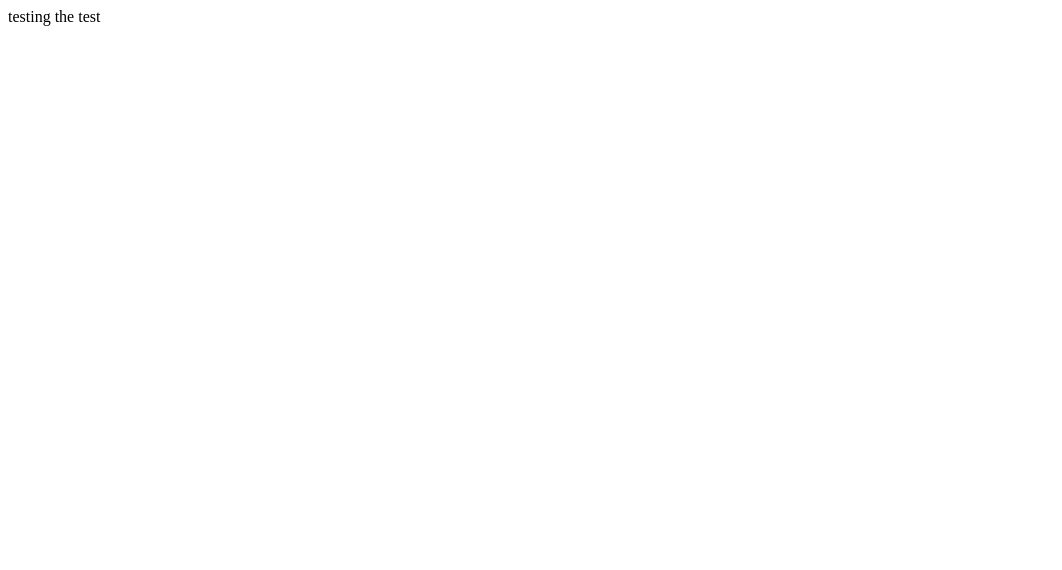
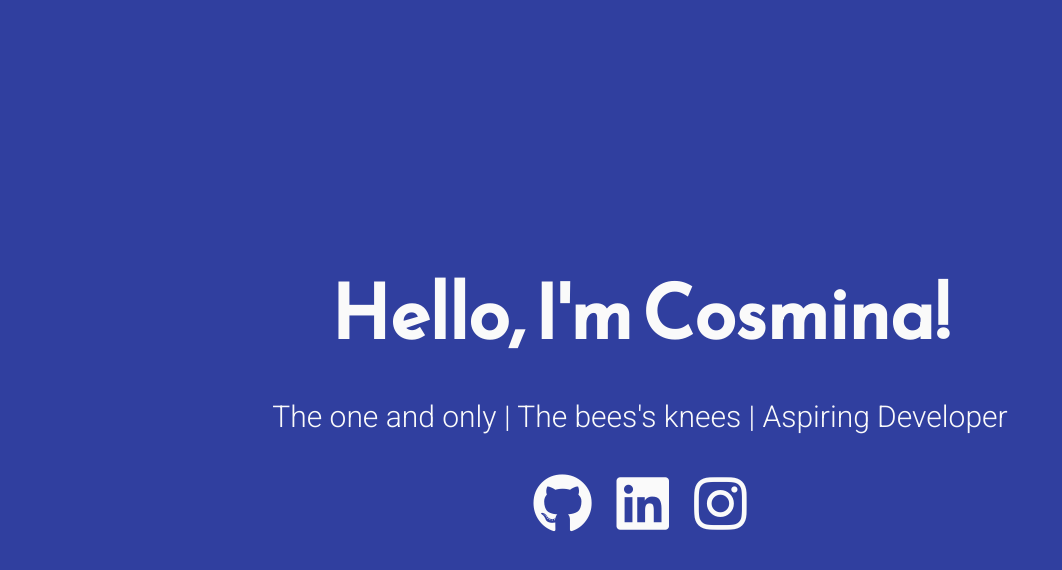
Before and after one commit to cosminasolomon/cosminasolomon.github.io, a plain HTML site: page index.html in a window 1280 px wide. Shown: the whole page, without its empty margins (0-1062 px from the left). Drawn offline with Linux system fonts and the light colour scheme.

Commit message:
commit first landing page

```diff
--- /dev/null
+++ b/css/reset.css
@@ -0,0 +1,25 @@
+/* Minimal CSS Reset */
+
+html {
+  box-sizing: border-box;
+  font-size: 12px;
+}
+
+*, *:before, *:after {
+  box-sizing: inherit;
+}
+
+body, h1, h2, h3, h4, h5, h6, p, ol, ul {
+  margin: 0;
+  padding: 0;
+  font-weight: normal;
+}
+
+ol, ul {
+  list-style: none;
+}
+
+img {
+  max-width: 100%;
+  height: auto;
+}
--- /dev/null
+++ b/css/styles.css
@@ -0,0 +1,71 @@
+/* Typography */
+
+html {
+	font-family: 'Roboto', sans-serif;
+}
+
+@media (min-width: 576px) {
+	html {
+		font-size: 14px;
+	}
+}
+
+@media (min-width: 768px) {
+	html {
+		font-size: 16px;
+	}
+}
+
+@media (min-width: 992px) {
+	html {
+		font-size: 18px;
+	}
+}
+
+@media (min-width: 1200px) {
+	html {
+		font-size: 20px;
+	}
+}
+
+.icons-social i {
+	font-size: 3em;
+}
+
+/* Custom Styles */
+
+main {
+	display: flex;
+	flex-direction: column;
+	min-height: 100vh;
+	justify-content: center;
+	padding: 0 30px;
+	text-align: center;
+}
+
+main > .intro {
+	font-family: 'Reem Kufi', sans-serif;
+	font-size: 3.75em;
+	font-weight: 600;
+}
+
+main > .tagline {
+	font-size: 1.5rem;
+	margin: 1.5rem 0;
+	font-weight: 100;
+}
+
+.icons-social i {
+	padding: 10px;
+}
+
+.devto {
+	margin-bottom: -0.20rem;
+}
+
+.devto svg {
+	margin-bottom: -0.20rem;
+	margin-left: 0.675rem;;
+	width: 2.65rem;
+	height: 2.65rem;
+}
--- /dev/null
+++ b/css/themes/green-white.css
@@ -0,0 +1,14 @@
+/* Theme */
+
+main {
+	background: #43A047;
+	color: #FAFAFA;
+}
+
+.icons-social a {
+	color: #FAFAFA;
+}
+
+.icons-social a svg path{
+	fill: #FAFAFA;
+}
--- /dev/null
+++ b/css/themes/grey-white.css
@@ -0,0 +1,14 @@
+/* Theme */
+
+main {
+	background: #485564;
+	color: #FAFAFA;
+}
+
+.icons-social a {
+	color: #FAFAFA;
+}
+
+.icons-social a svg path{
+	fill: #FAFAFA;
+}
--- /dev/null
+++ b/css/themes/indigo-white.css
@@ -0,0 +1,14 @@
+/* Theme */
+
+main {
+	background: #303F9F;
+	color: #FAFAFA;
+}
+
+.icons-social a {
+	color: #FAFAFA;
+}
+
+.icons-social a svg path{
+	fill: #FAFAFA;
+}
--- /dev/null
+++ b/css/themes/red-white.css
@@ -0,0 +1,14 @@
+/* Theme */
+
+main {
+	background: #AF3D4E;
+	color: #FAFAFA;
+}
+
+.icons-social a {
+	color: #FAFAFA;
+}
+
+.icons-social a svg path{
+	fill: #FAFAFA;
+}
--- /dev/null
+++ b/css/themes/white-blue.css
@@ -0,0 +1,14 @@
+/* Theme */
+
+main {
+	background: #FAFAFA;
+	color: #0277BD;
+}
+
+.icons-social a {
+	color: #0277BD;
+}
+
+.icons-social a svg path{
+	fill: #0277BD;
+}
--- /dev/null
+++ b/css/themes/white-grey.css
@@ -0,0 +1,14 @@
+/* Theme */
+
+main {
+	background: #EDEDED;
+	color: #4B5658;
+}
+
+.icons-social a {
+	color: #4B5658;
+}
+
+.icons-social a svg path{
+	fill: #4B5658;
+}
--- /dev/null
+++ b/css/themes/white-indigo.css
@@ -0,0 +1,14 @@
+/* Theme */
+
+main {
+	background: #E8EAF6;
+	color: #303F9F;
+}
+
+.icons-social a {
+	color: #303F9F;
+}
+
+.icons-social a svg path{
+	fill: #303F9F;
+}
--- /dev/null
+++ b/css/themes/white-red.css
@@ -0,0 +1,14 @@
+/* Theme */
+
+main {
+	background: #EDEDED;
+	color: #AF3D4E;
+}
+
+.icons-social a {
+	color: #AF3D4E;
+}
+
+.icons-social a svg path{
+	fill: #AF3D4E;
+}
--- /dev/null
+++ b/css/themes/yellow-black.css
@@ -0,0 +1,14 @@
+/* Theme */
+
+main {
+	background: #FFEB3B;
+	color: #1E1E1E;
+}
+
+.icons-social a {
+	color: #1E1E1E;
+}
+
+.icons-social a svg path{
+	fill: #1E1E1E;
+}
--- a/index.html
+++ b/index.html
@@ -1 +1,38 @@
-testing the test
+<!DOCTYPE html>
+<html>
+<head>
+	<meta charset="utf-8">
+	<meta http-equiv="X-UA-Compatible" content="IE=edge">
+	<meta name="viewport" content="width=device-width, initial-scale=1.0">
+
+	<title>Cosmina Solomon | Soon to be Dev</title>
+
+	<link rel="icon" href="favicon.ico" type="image/png" />
+
+	<link href="https://fonts.googleapis.com/css?family=Reem+Kufi|Roboto:300" rel="stylesheet">
+	<link href="https://use.fontawesome.com/releases/v5.12.0/css/all.css" rel="stylesheet">
+	<link rel="stylesheet" href="css/reset.css">
+	<link rel="stylesheet" href="css/styles.css">
+	<link rel="stylesheet" href="css/themes/indigo-white.css">
+	<!-- <link rel="stylesheet" href="css/themes/green-white.css"> -->
+	<!-- <link rel="stylesheet" href="css/themes/red-white.css"> -->
+	<!-- <link rel="stylesheet" href="css/themes/grey-white.css"> -->
+	<!-- <link rel="stylesheet" href="css/themes/white-indigo.css"> -->
+	<!-- <link rel="stylesheet" href="css/themes/white-blue.css"> -->
+	<!-- <link rel="stylesheet" href="css/themes/white-grey.css"> -->
+	<!-- <link rel="stylesheet" href="css/themes/white-red.css"> -->
+	<!-- <link rel="stylesheet" href="css/themes/yellow-black.css"> -->
+</head>
+<body>
+	<main>
+		<div class="intro">Hello, I'm Cosmina!</div>
+		<div class="tagline">The one and only | The bees's knees | Aspiring Developer </div>
+		<!-- Find your icons from here - https://fontawesome.com/icons?d=gallery&s=brands -->
+		<div class="icons-social">
+			<a target="_blank" href="https://github.com/cosminasolomon"><i class="fab fa-github"></i></a>
+			<a target="_blank" href="https://www.linkedin.com/in/cosmina-solomon/"><i class="fab fa-linkedin"></i></a>
+			<a target="_blank" href="https://www.instagram.com/cosminasolomon/"><i class="fab fa-instagram"></i></a>
+    </div>
+	</main>
+</body>
+</html>
```
Also changed, not shown: favicon.ico (added), 1 other file.
